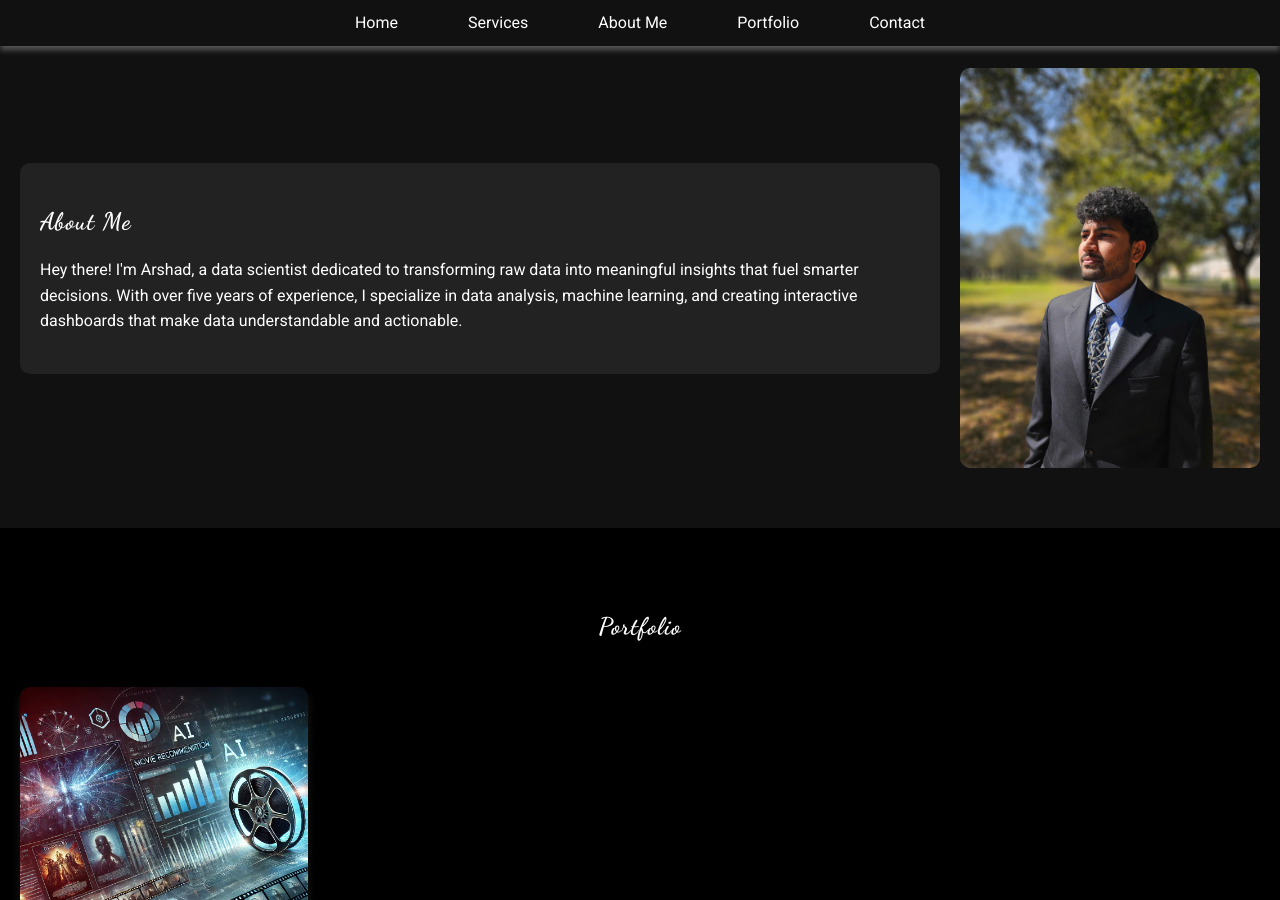
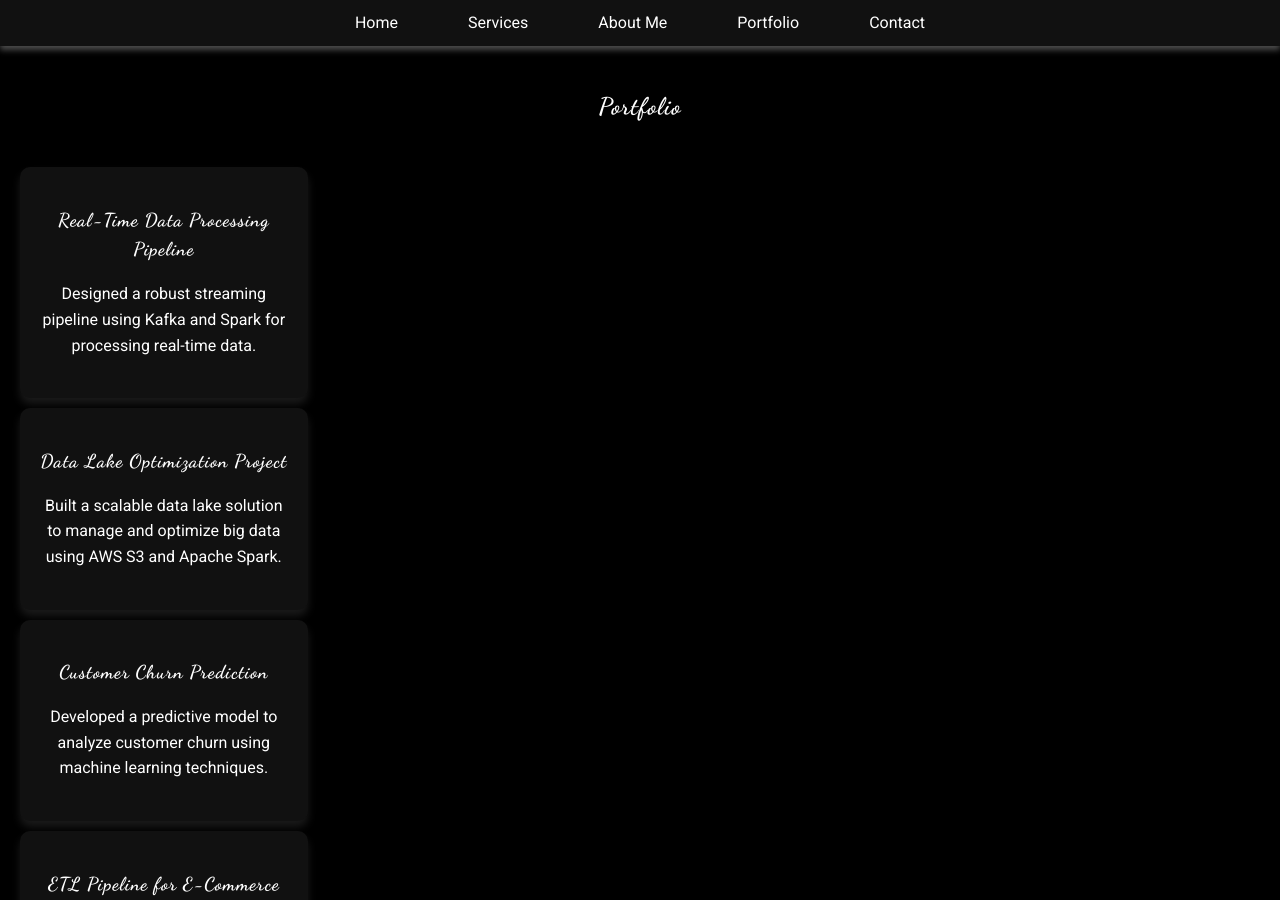
Before and after one commit to arshadsm/arshadsm.github.io, a Jekyll site: the page built from index.md, in a window 1280 px wide and 900 px high, scrolled down 1670 px. Built offline with Jekyll 4.4.1, drawn with Linux system fonts in a browser that asks for light colours; some of the changed text lies outside the part shown.

Commit message:
Update default.html

```diff
--- a/_layouts/default.html
+++ b/_layouts/default.html
@@ -22,8 +22,8 @@
   </nav>
 
   <header id="home">
-    <h1>Hello, I'm Arshad Ayub!</h1>
-    <p>Data Scientist with a passion for turning raw data into actionable insights.</p>
+    <h1>I'm Arshad Ayub!</h1>
+    <p>Welcome to my Data Engineering portfolio</p>
   </header>
 
   <section class="intro">
@@ -49,35 +49,60 @@
   </div>
   </section>
 
-  <section id="about-me" class="about-me">
-    <div class="about-me-text">
-      <h2>About Me</h2>
-      <p>Hey there! I'm Arshad, a data scientist dedicated to transforming raw data into meaningful insights that fuel smarter decisions. With over five years of experience, I specialize in data analysis, machine learning, and creating interactive dashboards that make data understandable and actionable.</p>
-    </div>
-    <img src="{{ site.profile_picture }}" alt="Arshad's Picture">
-  </section>
+ <section id="portfolio">
+    <h2>Portfolio</h2>
 
-  <section id="portfolio">
-    <h2>Portfolio</h2>
     <div class="portfolio-item">
       <div class="portfolio-image">
-        <img src="/images/project1.png" alt="Project 1">
+        <!-- <img src="/images/project1.png" alt="Real-Time Data Processing Pipeline"> -->
       </div>
       <div class="caption">
-        <h3>MovieLens Recommendation System</h3>
-        <p>Recommends similar movies based on user history.</p>
+        <h3>Real-Time Data Processing Pipeline</h3>
+        <p>Designed a robust streaming pipeline using Kafka and Spark for processing real-time data.</p>
       </div>
     </div>
+
     <div class="portfolio-item">
       <div class="portfolio-image">
-        <img src="/images/project2.png" alt="Project 2">
+        <!--  <img src="/images/project2.png" alt="Data Lake Optimization Project"> -->
       </div>
       <div class="caption">
-        <h3>Relation Extraction System</h3>
-        <p>Extracts relationships between entities using AI.</p>
+        <h3>Data Lake Optimization Project</h3>
+        <p>Built a scalable data lake solution to manage and optimize big data using AWS S3 and Apache Spark.</p>
       </div>
     </div>
-  </section>
+
+    <div class="portfolio-item">
+      <div class="portfolio-image">
+         <!-- <img src="/images/project3.png" alt="Customer Churn Prediction"> -->
+      </div>
+      <div class="caption">
+        <h3>Customer Churn Prediction</h3>
+        <p>Developed a predictive model to analyze customer churn using machine learning techniques.</p>
+      </div>
+    </div>
+
+    <div class="portfolio-item">
+      <div class="portfolio-image">
+         <!-- <img src="/images/project4.png" alt="ETL Pipeline for E-Commerce Data"> -->
+      </div>
+      <div class="caption">
+        <h3>ETL Pipeline for E-Commerce Data</h3>
+        <p>Built a scalable ETL pipeline using Apache Airflow to automate data extraction, transformation, and loading processes.</p>
+      </div>
+    </div>
+
+    <div class="portfolio-item">
+      <div class="portfolio-image">
+         <!-- <img src="/images/project5.png" alt="Data Warehouse Design for Analytics"> -->
+      </div>
+      <div class="caption">
+        <h3>Data Warehouse Design for Analytics</h3>
+        <p>Architected and implemented a data warehouse using Redshift for advanced data analytics and reporting.</p>
+      </div>
+    </div>
+</section>
+
 
   <footer class="footer fade-in" id="contact">
   <p>&copy; 2024 {{ site.title }}. All rights reserved.</p>
```
